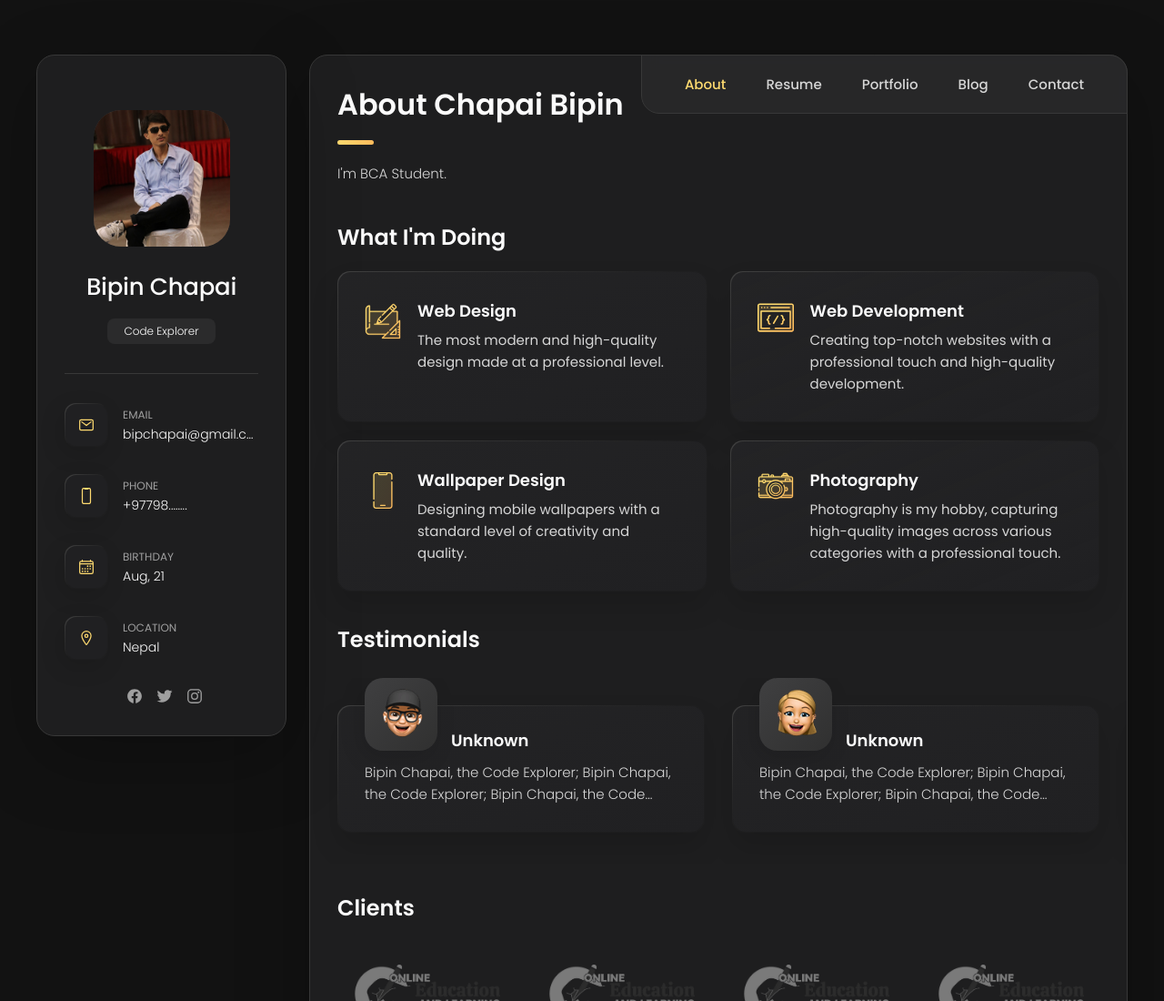
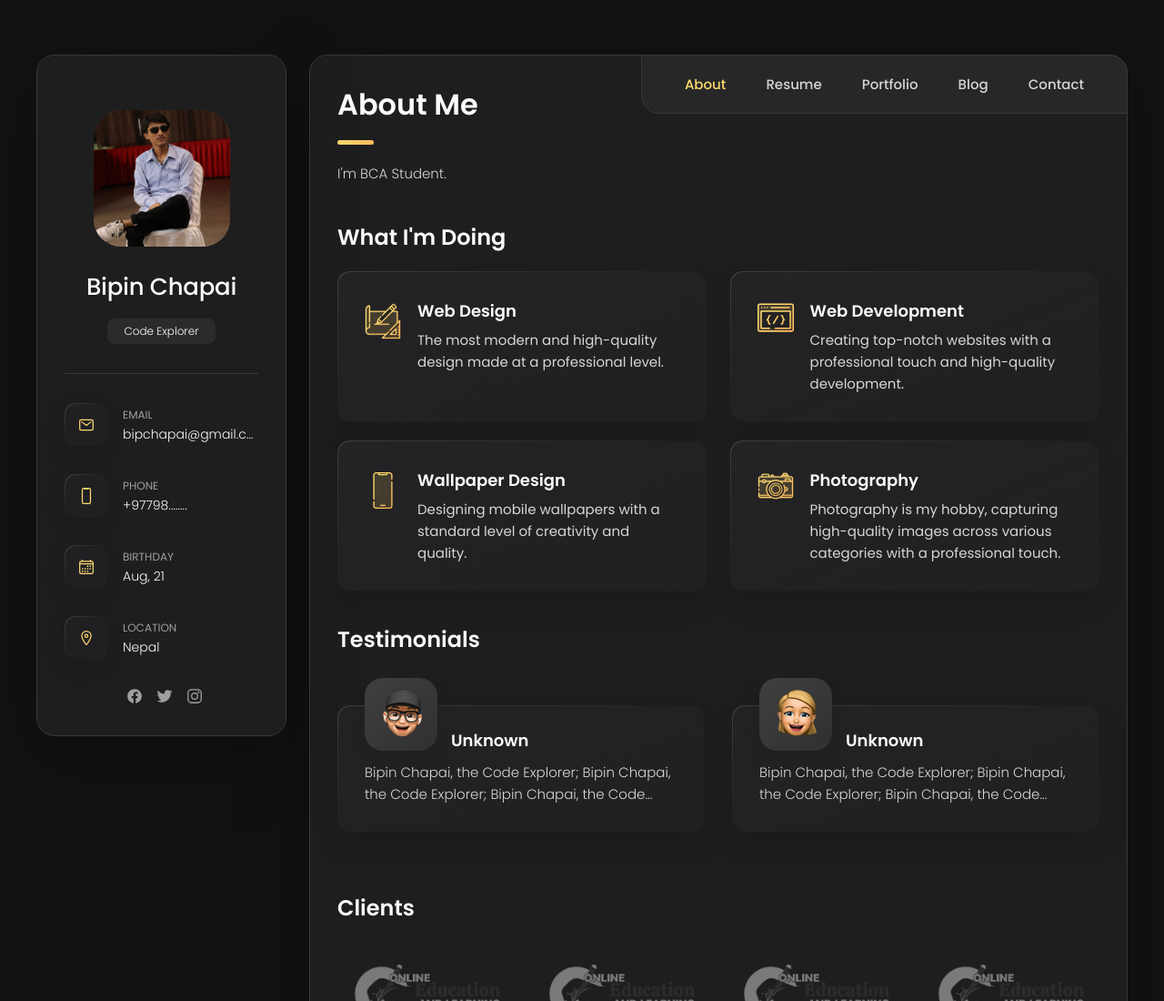
Before and after one commit to biptech/bipinchapai.com.np, a plain HTML site: page index.html in a window 1280 px wide. Shown: the top 1100 px of the page at 91% size. Drawn offline with nearby package versions, Linux system fonts and the light colour scheme.

Commit message:
Update index.html

```diff
--- a/index.html
+++ b/index.html
@@ -185,7 +185,7 @@
 
         <article class="about active" data-page="about">
           <header>
-            <h2 class="h2 article-title">About chapai bipin</h2>
+            <h2 class="h2 article-title">About me</h2>
           </header>
 
           <section class="about-text">
```
